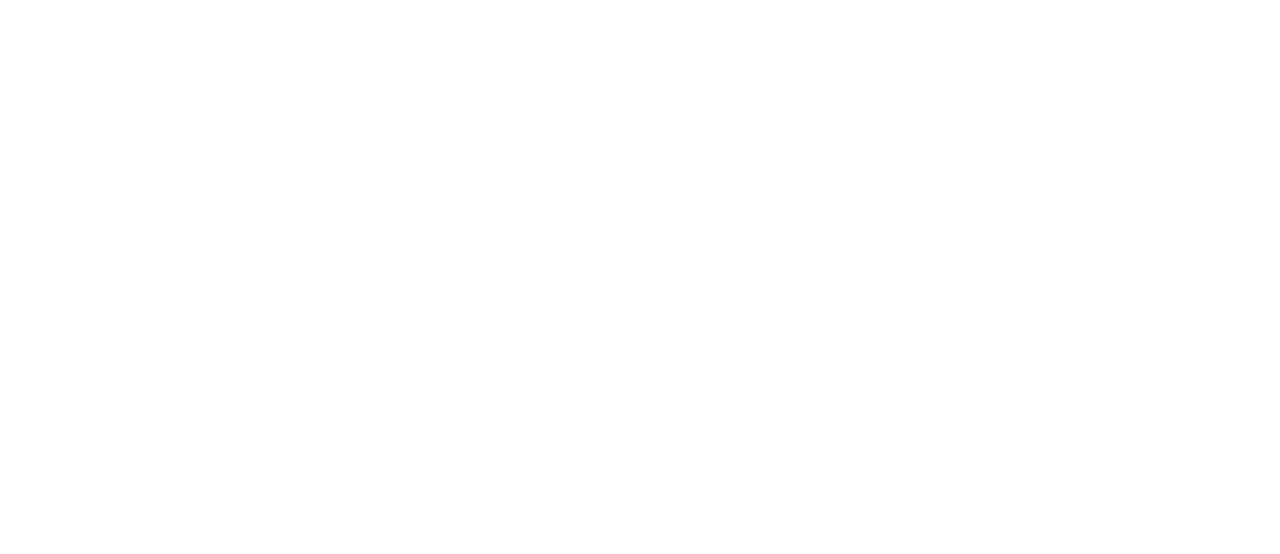
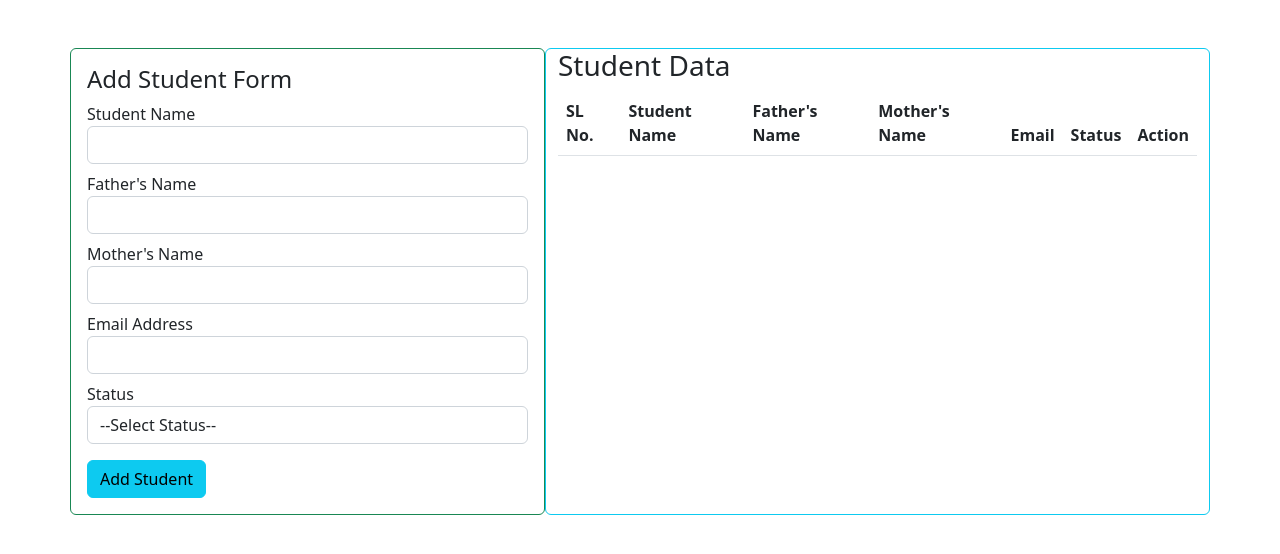
Before and after one commit to ShowkatEasin/Student-Form_Data_Inserted-Ajax, a PHP site: page / in a window 1280 px wide. Before the commit the part shown is empty. Shown: the top 554 px of the page. Run offline with PHP 8.4, Linux system fonts and the light colour scheme; lists and menus that the app fills with data are empty.

Commit message:
Second commit

```diff
--- a/index.php
+++ b/index.php
@@ -11,7 +11,58 @@
 <body>
 
 
+<div class="container mt-5">
+    <div class="row">
+        <div class="col-md-5 border border-success rounded p-3">
+            <h4>Add Student Form</h4>
+            <div class="form-group mt-2">
+                <label for="studentName">Student Name</label>
+                <input type="text" id="studentName" class="studentName form-control">
+            </div>
 
+            <div class="form-group mt-2">
+                <label for="fName">Father's Name</label>
+                <input type="text" id="studentName" class="studentName form-control">
+            </div>
+
+            <div class="form-group mt-2">
+                <label for="mName">Mother's Name</label>
+                <input type="text" id="studentName" class="studentName form-control">
+            </div>
+            <div class="form-group mt-2">
+                <label for="email">Email Address</label>
+                <input type="text" id="studentName" class="studentName form-control">
+            </div>
+
+            <div class="form-group mt-2">
+                <label for="status">Status</label>
+               <select id="status" class="status form-control">
+               <option value="">--Select Status--</option>
+               <option value="1">Active</option>
+               <option value="2">Inactive</option>
+               </select>
+            </div>
+            <button class="addStudent btn btn-info mt-3">Add Student</button>
+
+        </div>
+        <div class="col-md-7 border border-info rounded ml-2">
+            <h3>Student Data</h3>
+            <table class="table">
+                <thead>
+                    <tr>
+                        <th>SL No.</th>
+                        <th>Student Name</th>
+                        <th>Father's Name</th>
+                        <th>Mother's Name</th>
+                        <th>Email</th>
+                        <th>Status</th>
+                        <th colespan ="">Action</th>
+                    </tr>
+                </thead>
+            </table>
+        </div>
+    </div>
+</div>
 
 
 
```
